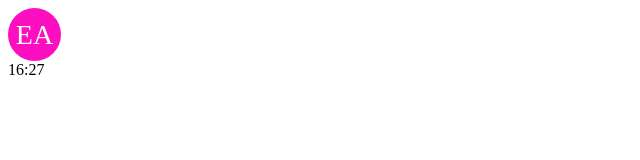
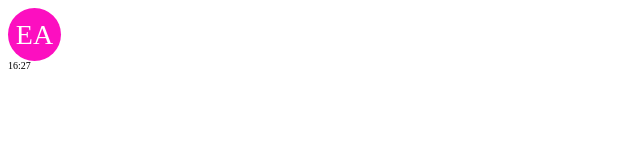
Before and after one commit to shdwplay/BlackBirdREACT, a React (Create React App) app: page / in a window 1280 px wide. Shown: the top 160 px of the page, without its empty margins (0-640 px from the left). Built offline with nearby package versions, Linux system fonts and the light colour scheme.

Commit message:
css componente MessageDate

```diff
--- a/src/components/MessageDate.css
+++ b/src/components/MessageDate.css
@@ -0,0 +1,7 @@
+.MessageDate-timestamp {
+  font-size: 10px;
+  line-height: 10px;
+  margin-left: auto;
+  min-width: 46px;
+  padding-right: 40px;
+}
--- a/src/components/MessageDate.js
+++ b/src/components/MessageDate.js
@@ -13,20 +13,20 @@ class MessageDate extends React.Component {
   render() {
     if(this.detectDate(this.props.date) < 1) {
       return(
-        <div>
+        <div className='MessageDate-timestamp'>
           {moment.unix(this.props.date).format('kk:mm')}
         </div>
       )
     }
     if(this.detectDate(this.props.date) < 2) {
       return(
-        <div>
+        <div className='MessageDate-timestamp'>
           Yesterday
         </div>
       )
     }
     return (
-      <div>
+      <div className='MessageDate-timestamp'>
         {moment.unix(this.props.date).format('DD/MM/YYYY')}
       </div>
     )
```
